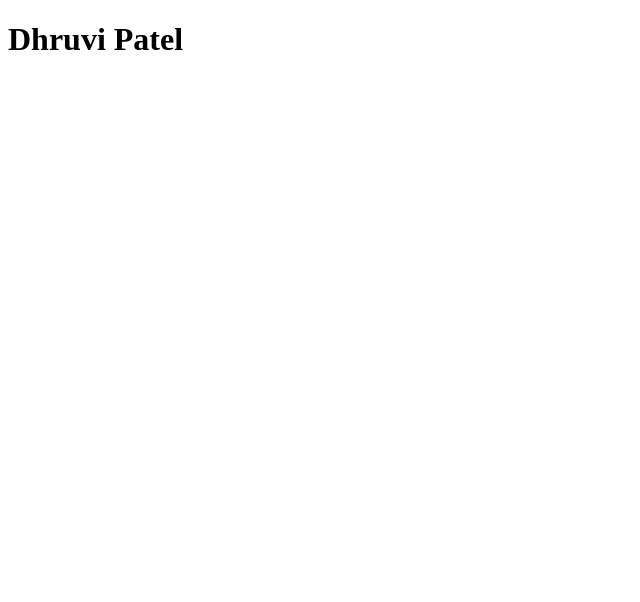
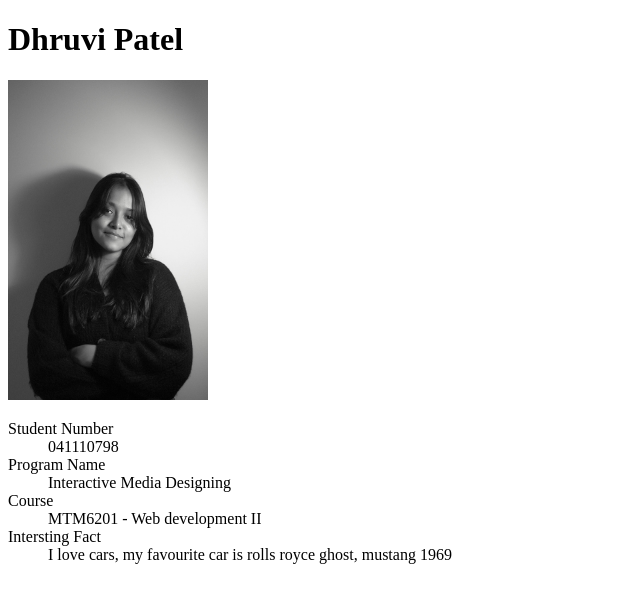
Before and after one commit to pate1255/mtm6201-week1, a plain HTML site: page index.html in a window 1280 px wide. Shown: the whole page, without its empty margins (0-640 px from the left). Drawn offline with Linux system fonts and the light colour scheme.

Commit message:
adds my information

```diff
--- a/index.html
+++ b/index.html
@@ -7,5 +7,16 @@
 </head>
 <body>
     <h1>Dhruvi Patel</h1>
+    <img src="/image.JPG" alt="Dhruvi" height="320" width="200">
+    <dl>
+        <dt>Student Number</dt>
+        <dd>041110798</dd>
+        <dt>Program Name</dt>
+        <dd>Interactive Media Designing</dd>
+        <dt>Course</dt>
+        <dd>MTM6201 - Web development II</dd>
+        <dt>Intersting Fact</dt>
+        <dd>I love cars, my favourite car is rolls royce ghost, mustang 1969</dd>
+    </dl>
 </body>
 </html>
```
Also changed, not shown: image.JPG (added).
